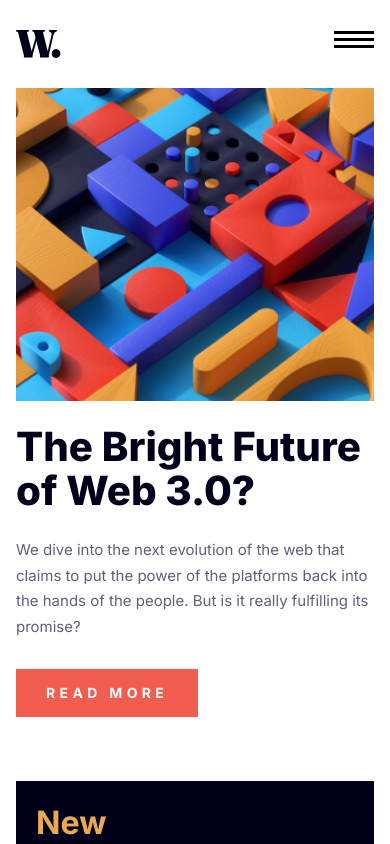
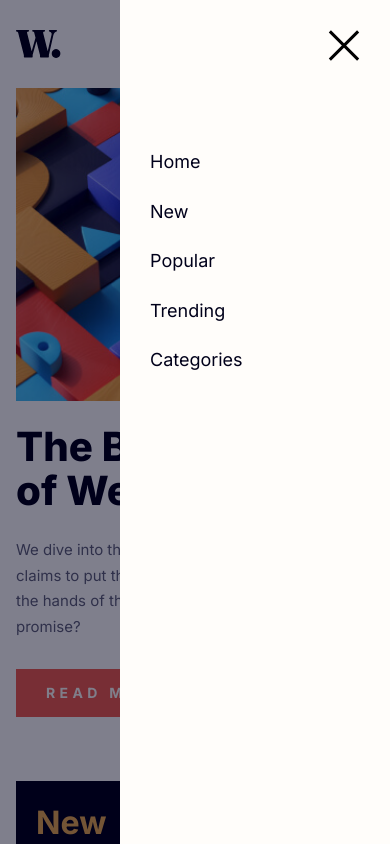
Before and after one commit to orchid-cloud/news-homepage, a website built with Vite: page index.html in a window 390 px wide. Both pictures are taken after a click on the button 354 px from the left and 41 px from the top of the page. Shown: the top 844 px of the page. Built offline with nearby package versions, Linux system fonts and the light colour scheme.

Commit message:
mobile hamburger menu done

```diff
--- a/main.js
+++ b/main.js
@@ -1 +1,46 @@
 import './scss/style.scss';
+
+const body = document.querySelector('body');
+const bntOpen = document.querySelector('#btnOpen');
+const bntClose = document.querySelector('#btnClose');
+const media = window.matchMedia('(width < 69.375em)');
+const navContent = document.querySelector('.nav__content');
+const navOverlay = document.querySelector('.nav__overlay');
+
+function openMobileMenu() {
+  console.log('open');
+
+  bntOpen.setAttribute('aria-expanded', 'true');
+  body.classList.add('noscroll');
+}
+
+function closeMobileMenu() {
+  console.log('close');
+
+  bntOpen.setAttribute('aria-expanded', 'false');
+  body.classList.remove('noscroll');
+}
+
+function setupNav(e) {
+  if (e.matches) {
+    //is mobile
+    console.log('is mobile');
+    setTimeout(() => {
+      navContent.style.display = 'block';
+      navOverlay.style.display = 'block';
+    }, 500);
+  } else {
+    //is desktop
+    console.log('is desktop');
+    navContent.style.display = '';
+  }
+}
+
+setupNav(media);
+
+bntOpen.addEventListener('click', openMobileMenu);
+bntClose.addEventListener('click', closeMobileMenu);
+
+media.addEventListener('change', function (e) {
+  setupNav(e);
+});
--- a/scss/_global.scss
+++ b/scss/_global.scss
@@ -97,3 +97,7 @@ li {
     gap: u.rem(30);
   }
 }
+
+.noscroll {
+  overflow-y: hidden;
+}
--- a/scss/components/_nav.scss
+++ b/scss/components/_nav.scss
@@ -11,7 +11,14 @@
     }
   }
 
-  &__open {
+  &__open[aria-expanded='true'] {
+    ~ .nav__content {
+      translate: 0;
+    }
+
+    ~ .nav__overlay {
+      opacity: 0.5;
+    }
   }
 
   &__content {
@@ -39,5 +46,6 @@
     background-color: var(--c-blue);
     opacity: 0;
     transition: opacity 300ms ease-in-out;
+    pointer-events: none;
   }
 }
```
